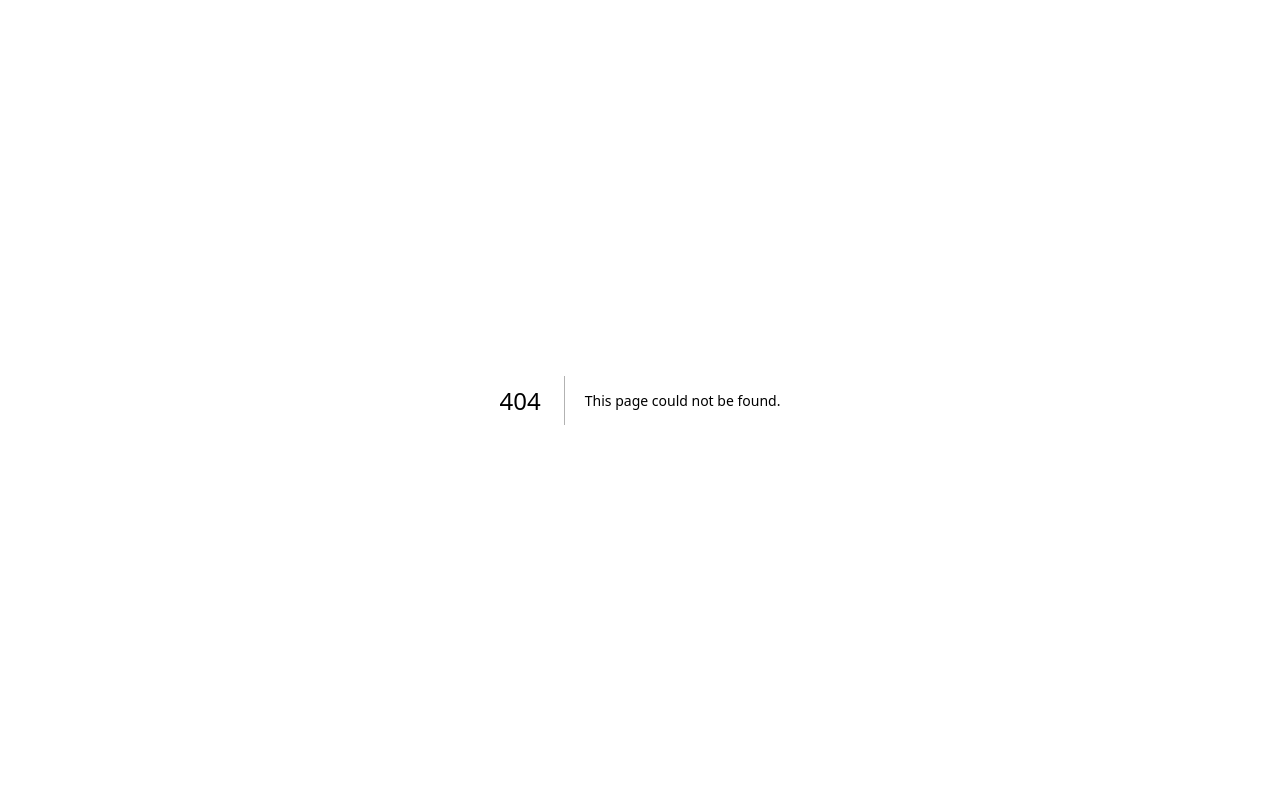
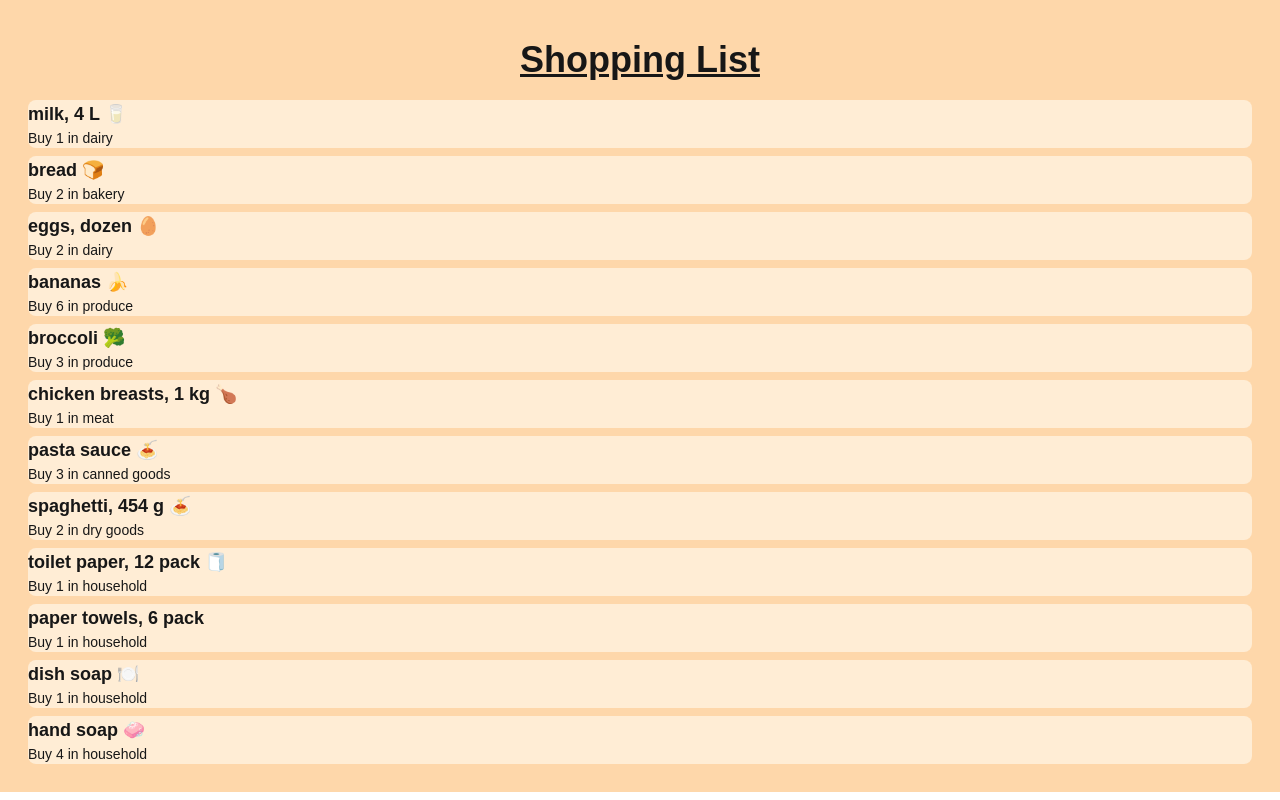
Before and after one commit to steventram/cprg306-assignments, a Next.js app: page /week-6 in a window 1280 px wide. Before the commit this address had no page. Built offline with nearby package versions, Linux system fonts and the light colour scheme.

Commit message:
create folder structure for week-6
added files and created link to week-6

```diff
--- a/app/page.js
+++ b/app/page.js
@@ -17,6 +17,9 @@ export default function Home() {
         <li>
           <Link href="./week-5">Week 5</Link>
         </li>
+        <li>
+          <Link href="./week-6">Week 6</Link>
+        </li>
       </ul>
     </main>
   );
--- /dev/null
+++ b/app/week-6/item-list.js
@@ -0,0 +1,92 @@
+import Item from "./item";
+
+export default function ItemList() {
+  const item1 = {
+    name: "milk, 4 L 🥛",
+    quantity: 1,
+    category: "dairy",
+  };
+
+  const item2 = {
+    name: "bread 🍞",
+    quantity: 2,
+    category: "bakery",
+  };
+
+  const item3 = {
+    name: "eggs, dozen 🥚",
+    quantity: 2,
+    category: "dairy",
+  };
+
+  const item4 = {
+    name: "bananas 🍌",
+    quantity: 6,
+    category: "produce",
+  };
+
+  const item5 = {
+    name: "broccoli 🥦",
+    quantity: 3,
+    category: "produce",
+  };
+
+  const item6 = {
+    name: "chicken breasts, 1 kg 🍗",
+    quantity: 1,
+    category: "meat",
+  };
+
+  const item7 = {
+    name: "pasta sauce 🍝",
+    quantity: 3,
+    category: "canned goods",
+  };
+
+  const item8 = {
+    name: "spaghetti, 454 g 🍝",
+    quantity: 2,
+    category: "dry goods",
+  };
+
+  const item9 = {
+    name: "toilet paper, 12 pack 🧻",
+    quantity: 1,
+    category: "household",
+  };
+
+  const item10 = {
+    name: "paper towels, 6 pack",
+    quantity: 1,
+    category: "household",
+  };
+
+  const item11 = {
+    name: "dish soap 🍽️",
+    quantity: 1,
+    category: "household",
+  };
+
+  const item12 = {
+    name: "hand soap 🧼",
+    quantity: 4,
+    category: "household",
+  };
+
+  return (
+    <main>
+      <Item shoppingItem={item1} />
+      <Item shoppingItem={item2} />
+      <Item shoppingItem={item3} />
+      <Item shoppingItem={item4} />
+      <Item shoppingItem={item5} />
+      <Item shoppingItem={item6} />
+      <Item shoppingItem={item7} />
+      <Item shoppingItem={item8} />
+      <Item shoppingItem={item9} />
+      <Item shoppingItem={item10} />
+      <Item shoppingItem={item11} />
+      <Item shoppingItem={item12} />
+    </main>
+  );
+}
--- /dev/null
+++ b/app/week-6/item.js
@@ -0,0 +1,16 @@
+export default function Item({ shoppingItem }) {
+  let { name, quantity, category } = shoppingItem;
+
+  let listLine = "border-b-red-600 border-b-2";
+
+  return (
+    <main>
+      <div className="bg-orange-100 m-2 rounded-lg">
+        <h3 className="font-bold text-lg">{name}</h3>
+        <p className="text-sm">
+          Buy {quantity} in {category}
+        </p>
+      </div>
+    </main>
+  );
+}
--- /dev/null
+++ b/app/week-6/page.js
@@ -0,0 +1,12 @@
+import ItemList from "./item-list";
+
+export default function Page3() {
+  return (
+    <main className="bg-orange-200 p-5">
+      <h1 className="font-bold text-4xl m-5 underline text-center">
+        Shopping List
+      </h1>
+      <ItemList />
+    </main>
+  );
+}
```
Also changed, not shown: app/week-6/items.json (added, +74 -0 lines).
